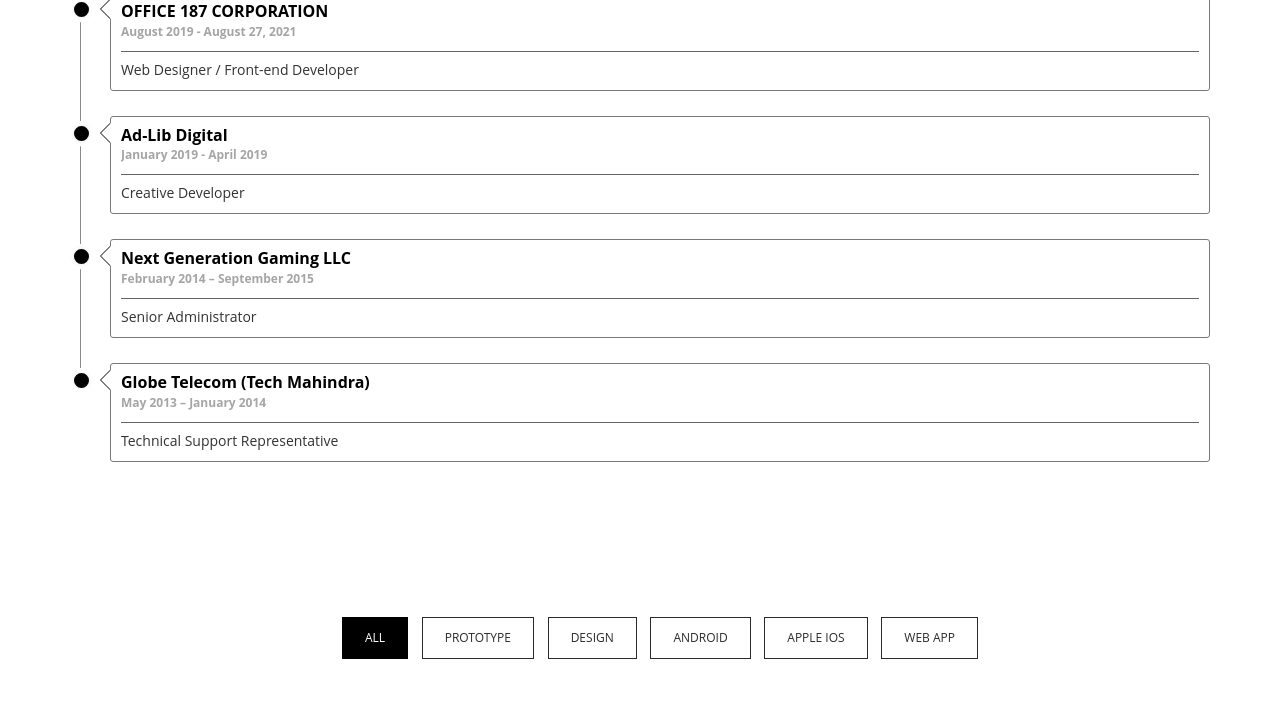
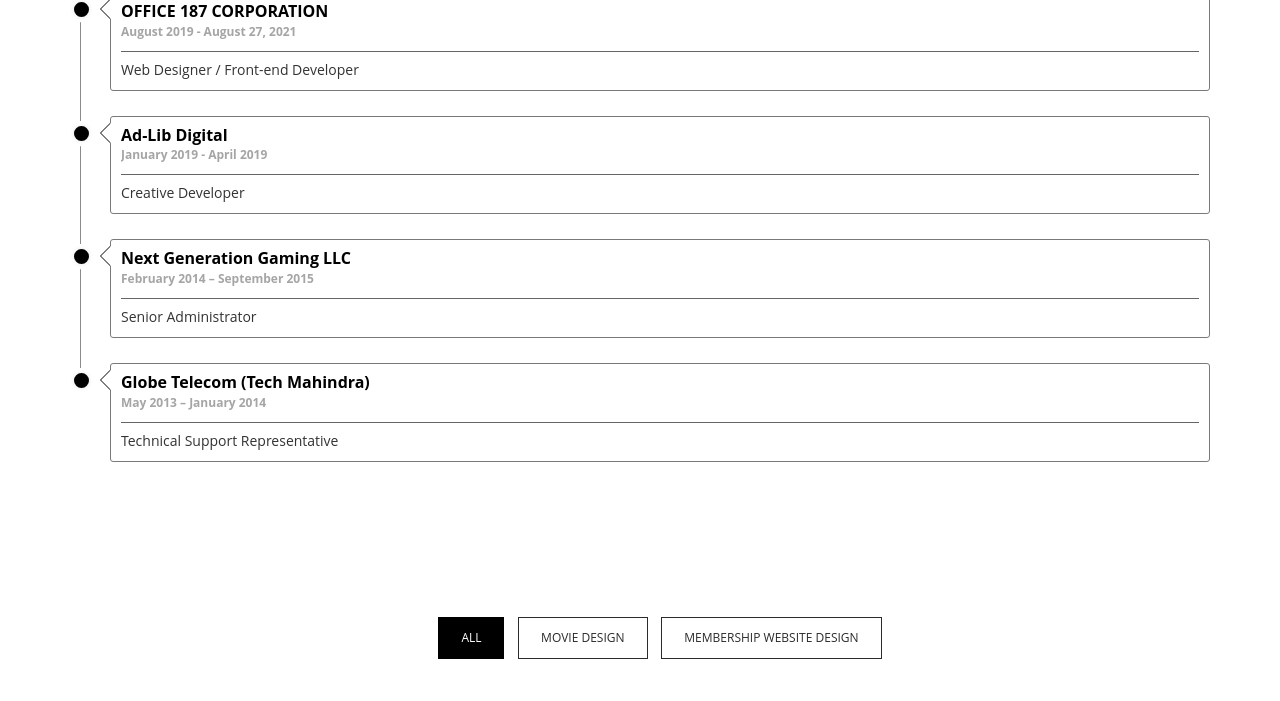
Before and after one commit to dancayabyab/dan.cayabyab.github.io, a plain HTML site: page index.html in a window 1280 px wide. Shown: the part 2870-3571 px from the top of the page. Drawn offline with nearby package versions, Linux system fonts and the light colour scheme.

Commit message:
Update index.html

```diff
--- a/index.html
+++ b/index.html
@@ -371,19 +371,10 @@
           <h5>All</h5>
           </a></li>
         <li><a class="" href="#" data-filter=".prototype">
-          <h5>Prototype</h5>
+          <h5>Movie Design</h5>
           </a></li>
         <li><a class="" href="#" data-filter=".design">
-          <h5>Design</h5>
-          </a></li>
-        <li><a class="" href="#" data-filter=".android">
-          <h5>Android</h5>
-          </a></li>
-        <li><a class="" href="#" data-filter=".appleIOS">
-          <h5>Apple IOS</h5>
-          </a></li>
-        <li><a class="" href="#" data-filter=".web">
-          <h5>Web App</h5>
+          <h5>Membership Website Design</h5>
           </a></li>
       </ul>
     </div>
```
